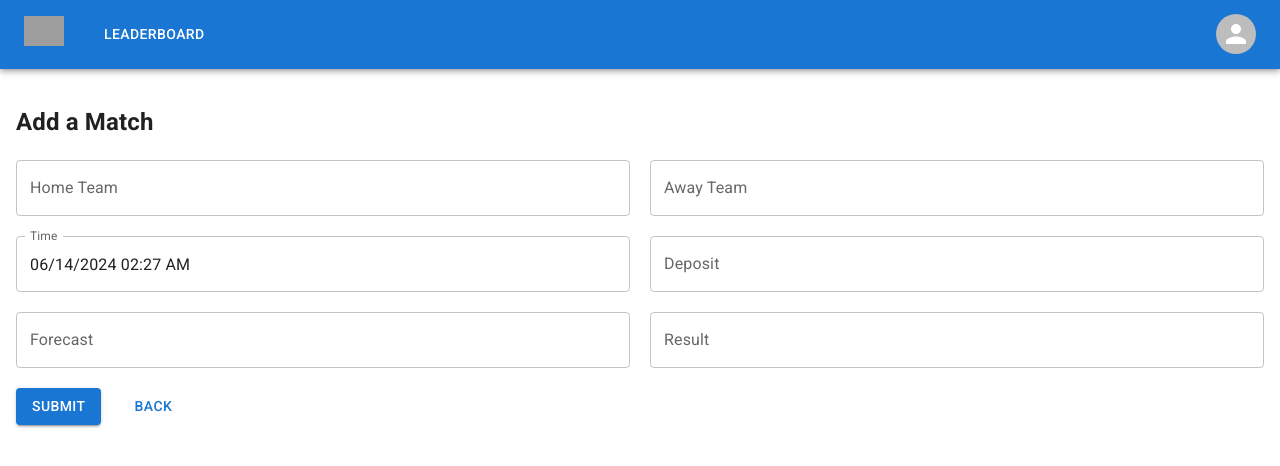
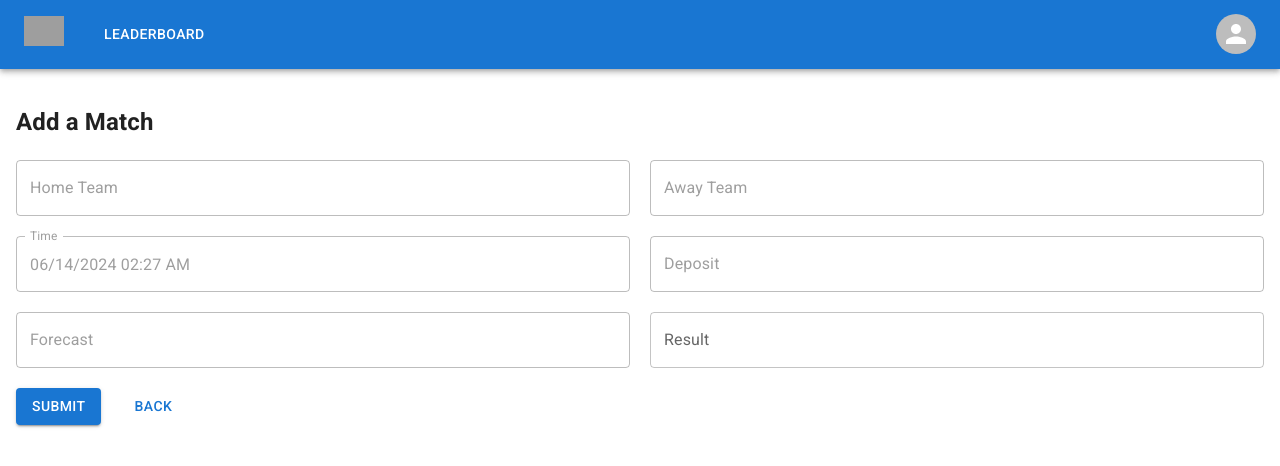
Before and after one commit to mantranit/boilerplate-redux-toolkit, a React (Create React App) app: page /add in a window 1280 px wide. Shown: the top 466 px of the page. Built offline with nearby package versions, Linux system fonts and the light colour scheme; no server answers; sample sign-in values are in the browser's storage; grey boxes are pictures that could not be loaded.

Commit message:
adding edit match condition

```diff
--- a/src/app/pages/BetDetails/index.tsx
+++ b/src/app/pages/BetDetails/index.tsx
@@ -83,6 +83,7 @@ const BetDetails = (props: Props) => {
         <div className="flex flex-col gap-5">
           <div className="flex gap-5">
             <TextField
+              disabled={moment().isSameOrAfter(watch("time"))}
               control={control}
               rules={{
                 required: "This field is required.",
@@ -91,6 +92,7 @@ const BetDetails = (props: Props) => {
               label="Home Team"
             />
             <TextField
+              disabled={moment().isSameOrAfter(watch("time"))}
               control={control}
               rules={{
                 required: "This field is required.",
@@ -105,8 +107,10 @@ const BetDetails = (props: Props) => {
               label="Time"
               value={watch("time")}
               onChange={(newValue) => setValue("time", newValue!)}
+              disabled={moment().isSameOrAfter(watch("time"))}
             />
             <TextField
+              disabled={moment().isSameOrAfter(watch("time"))}
               control={control}
               rules={{
                 required: "This field is required.",
@@ -116,7 +120,7 @@ const BetDetails = (props: Props) => {
             />
           </div>
           <div className="flex gap-5">
-            <TextField control={control} name="forecast" label="Forecast" />
+            <TextField disabled={moment().isSameOrAfter(watch("time"))} control={control} name="forecast" label="Forecast" />
             <TextField control={control} name="result" label="Result" />
           </div>
           <div className="flex gap-5">
```
